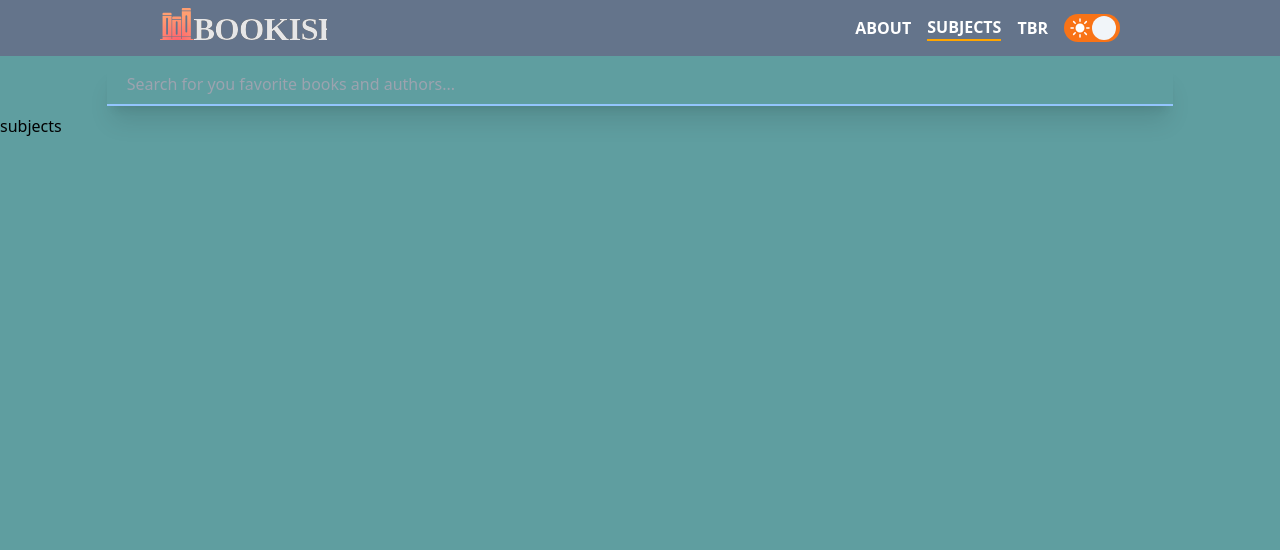
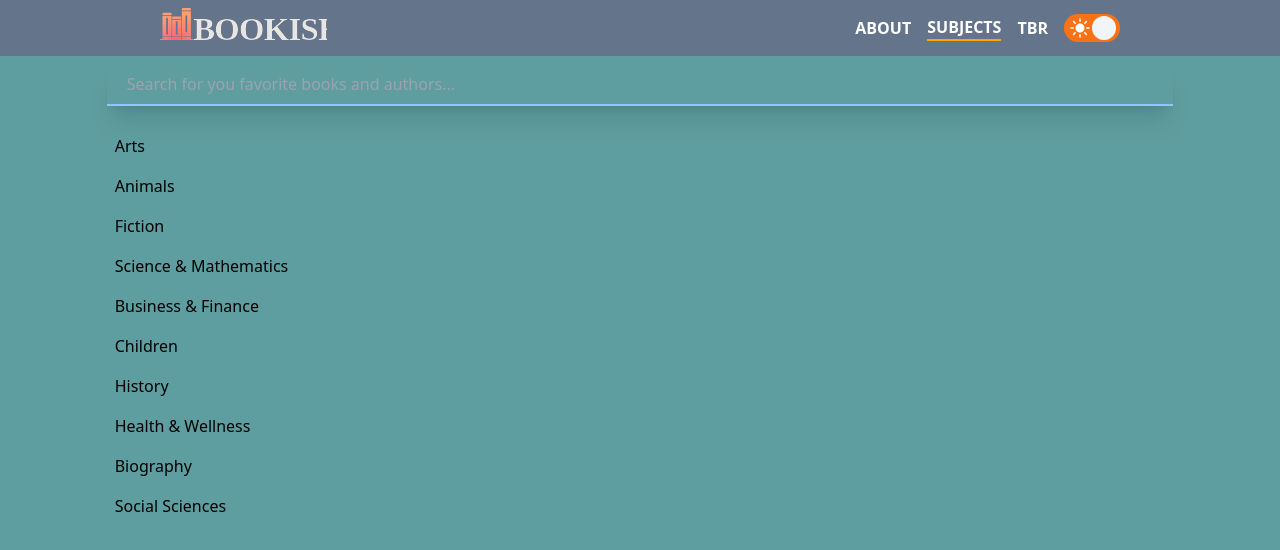
Before and after one commit to IsmayelAlam/Bookish, a React (Vite) app: page /subject in a window 1280 px wide. Shown: the top 550 px of the page. Built offline with nearby package versions, Linux system fonts and the light colour scheme; the HTML template or start-up script is replaced by a standard one.

Commit message:
add subjects

```diff
--- a/src/App.jsx
+++ b/src/App.jsx
@@ -1,14 +1,31 @@
 import { Route, Routes } from "react-router-dom";
+import { QueryClient, QueryClientProvider } from "@tanstack/react-query";
+import { ReactQueryDevtools } from "@tanstack/react-query-devtools";
+
 import Header from "./components/Header";
 import Homepage from "./pages/Homepage";
 import SearchBar from "./components/SearchBar";
 import Subject from "./pages/Subject";
 import Bookmark from "./pages/Bookmark";
 import About from "./pages/About";
+import PageNotFound from "./pages/PageNotFound";
+import Search from "./pages/Search";
+import Author from "./pages/Author";
+import Book from "./pages/Book";
+
+const queryClient = new QueryClient({
+  defaultOptions: {
+    queries: {
+      // staleTime: 60 * 1000,
+      staleTime: 0,
+    },
+  },
+});
 
 function App() {
   return (
-    <>
+    <QueryClientProvider client={queryClient}>
+      <ReactQueryDevtools initialIsOpen={false} />
       <Header />
       <SearchBar />
       <Routes>
@@ -16,8 +33,13 @@ function App() {
         <Route path="subject" element={<Subject />} />
         <Route path="bookmark" element={<Bookmark />} />
         <Route path="about" element={<About />} />
+        <Route path="search" element={<Search />}>
+          <Route path="author/id" element={<Author />} />
+          <Route path="book/id" element={<Book />} />
+        </Route>
+        <Route path="*" element={<PageNotFound />} />
       </Routes>
-    </>
+    </QueryClientProvider>
   );
 }
 
--- a/src/components/Header.jsx
+++ b/src/components/Header.jsx
@@ -1,6 +1,6 @@
 import { Link, NavLink } from "react-router-dom";
-import Logo from "./Logo";
-import ToggleMode from "./ModeToggle";
+import Logo from "../ui/Logo";
+import ToggleMode from "../ui/ModeToggle";
 
 export default function Header() {
   return (
--- a/src/components/Logo.jsx
+++ /dev/null
@@ -1,10 +0,0 @@
-import logo_light from "../assets/logo_light.svg";
-import logo_dark from "../assets/logo_dark.svg";
-
-export default function Logo() {
-  return (
-    <div>
-      <img src={logo_dark} alt="logo" className="h-10 w-auto" />
-    </div>
-  );
-}
--- a/src/pages/About.jsx
+++ b/src/pages/About.jsx
@@ -1,3 +1,38 @@
 export default function About() {
-  return <div>about</div>;
+  return (
+    <div className="w-10/12 mx-auto mt-2 grid grid-cols-2 gap-5">
+      <div className="p-5 ">
+        <h2 className="text-2xl my-10 font-semibold">About</h2>
+        <p>
+          Lorem ipsum dolor sit amet consectetur adipisicing elit. Ex magnam
+          molestias, sint dolorum vel aliquam quasi ipsam unde iusto repudiandae
+          et eius veritatis iure aperiam velit eos veniam quod alias. Lorem
+          <br />
+          <br />
+          ipsum dolor sit amet consectetur adipisicing elit. Ex magnam
+          molestias, sint dolorum vel aliquam quasi ipsam unde iusto repudiandae
+          et eius veritatis iure aperiam velit eos veniam quod alias. Lorem
+          ipsum dolor sit amet consectetur adipisicing elit. Ex magnam
+          molestias, sint dolorum vel aliquam quasi ipsam unde iusto repudiandae
+          et eius veritatis iure aperiam velit eos veniam quod alias. Lorem
+          ipsum dolor sit amet consectetur adipisicing elit. Ex magnam
+          <br />
+          <br />
+          molestias, sint dolorum vel aliquam quasi ipsam unde iusto repudiandae
+          et eius veritatis iure aperiam velit eos veniam quod alias. Lorem
+          ipsum dolor sit amet consectetur adipisicing elit. Ex magnam
+          molestias, sint dolorum vel aliquam quasi ipsam unde iusto repudiandae
+          et eius veritatis iure aperiam velit eos veniam quod alias. Lorem
+          ipsum dolor sit amet consectetur adipisicing elit. Ex magnam
+          molestias, sint dolorum vel aliquam quasi ipsam unde iusto repudiandae
+          et eius veritatis iure aperiam velit eos veniam quod alias. Lorem
+          ipsum dolor sit amet consectetur adipisicing elit. Ex magnam
+          <br />
+          <br />
+          molestias, sint dolorum vel aliquam quasi ipsam unde iusto repudiandae
+          et eius veritatis iure aperiam velit eos veniam quod alias.
+        </p>
+      </div>
+    </div>
+  );
 }
--- /dev/null
+++ b/src/pages/Author.jsx
@@ -0,0 +1,3 @@
+export default function Author() {
+  return <div>author</div>;
+}
--- /dev/null
+++ b/src/pages/Book.jsx
@@ -0,0 +1,3 @@
+export default function Book() {
+  return <div>book</div>;
+}
--- /dev/null
+++ b/src/pages/PageNotFound.jsx
@@ -0,0 +1,8 @@
+export default function PageNotFound() {
+  return (
+    <div className="w-fit my-32 mx-auto text-4xl font-semibold">
+      <span className="border-r-2 border-white px-2 mr-2">404</span>
+      <span className="h-fit capitalize">Page not found</span>
+    </div>
+  );
+}
--- /dev/null
+++ b/src/pages/Search.jsx
@@ -0,0 +1,9 @@
+import { Outlet } from "react-router-dom";
+
+export default function Search() {
+  return (
+    <div>
+      <Outlet />
+    </div>
+  );
+}
--- a/src/pages/Subject.jsx
+++ b/src/pages/Subject.jsx
@@ -1,3 +1,97 @@
+const subjects = {
+  Arts: [
+    "Architecture",
+    "Art Instruction",
+    "Art History",
+    "Dance",
+    "Design",
+    "Fashion",
+    "Film",
+    "Graphic Design",
+    "Music",
+    "Music Theory",
+    "Painting",
+    "Photography",
+  ],
+  Animals: ["Bears", "Cats", "Kittens", "Dogs", "Puppies"],
+  Fiction: [
+    "Fantasy",
+    "Historical Fiction",
+    "Horror",
+    "Humor",
+    "Literature",
+    "Magic",
+    "Mystery and detective stories",
+    "Plays",
+    "Poetry",
+    "Romance",
+    "Science Fiction",
+    "Short Stories",
+    "Thriller",
+    "Young Adult",
+  ],
+  "Science & Mathematics": [
+    "Biology",
+    "Chemistry",
+    "Mathematics",
+    "Physics",
+    "Programming",
+  ],
+  "Business & Finance": [
+    "Management",
+    "Entrepreneurship",
+    "Business Economics",
+    "Business Success",
+    "Finance",
+  ],
+  Children: [
+    "Kids Books",
+    "Stories in Rhyme",
+    "Baby Books",
+    "Bedtime Books",
+    "Picture Books",
+  ],
+  History: [
+    "Ancient Civilization",
+    "Archaeology",
+    "Anthropology",
+    "World War II",
+    "Social Life and Customs",
+  ],
+  "Health & Wellness": [
+    "Cooking",
+    "Cookbooks",
+    "Mental Health",
+    "Exercise",
+    "Nutrition",
+    "Self-help",
+  ],
+  Biography: [
+    "Autobiographies",
+    "History",
+    "Politics and Government",
+    "World War II",
+    "Women",
+    "Kings and Rulers",
+    "Composers",
+    "Artists",
+  ],
+  "Social Sciences": [
+    "Anthropology",
+    "Religion",
+    "Political Science",
+    "Psychology",
+  ],
+};
+
 export default function Subject() {
-  return <div>subjects</div>;
+  return (
+    <ul className="w-10/12 mx-auto mt-5">
+      {Object.entries(subjects).map(([key, value]) => (
+        <li key={key} className="px-2 py-2 hover:bg-slate-300">
+          {key}
+        </li>
+      ))}
+    </ul>
+  );
 }
--- /dev/null
+++ b/src/ui/Logo.jsx
@@ -0,0 +1,16 @@
+import logo_light from "../assets/logo_light.svg";
+import logo_dark from "../assets/logo_dark.svg";
+
+const isDark = window.matchMedia("(prefers-color-scheme: dark)");
+
+export default function Logo() {
+  return (
+    <div>
+      <img
+        src={isDark ? logo_dark : logo_light}
+        alt="logo"
+        className="h-10 w-auto"
+      />
+    </div>
+  );
+}
```
Also changed, not shown: src/ui/ModeToggle.jsx (renamed from src/components/ModeToggle.jsx).
